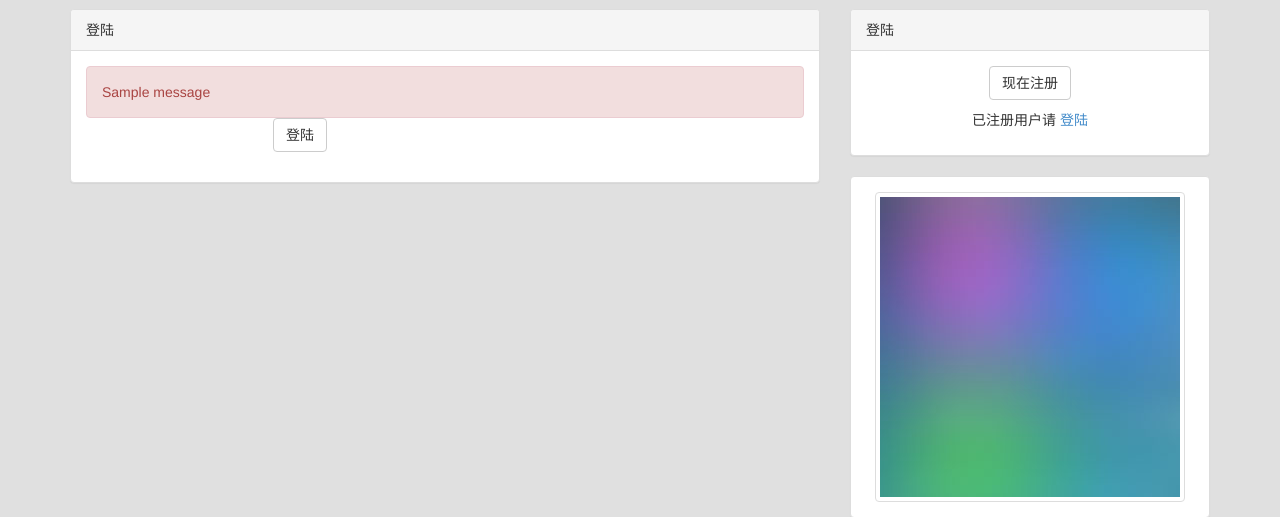
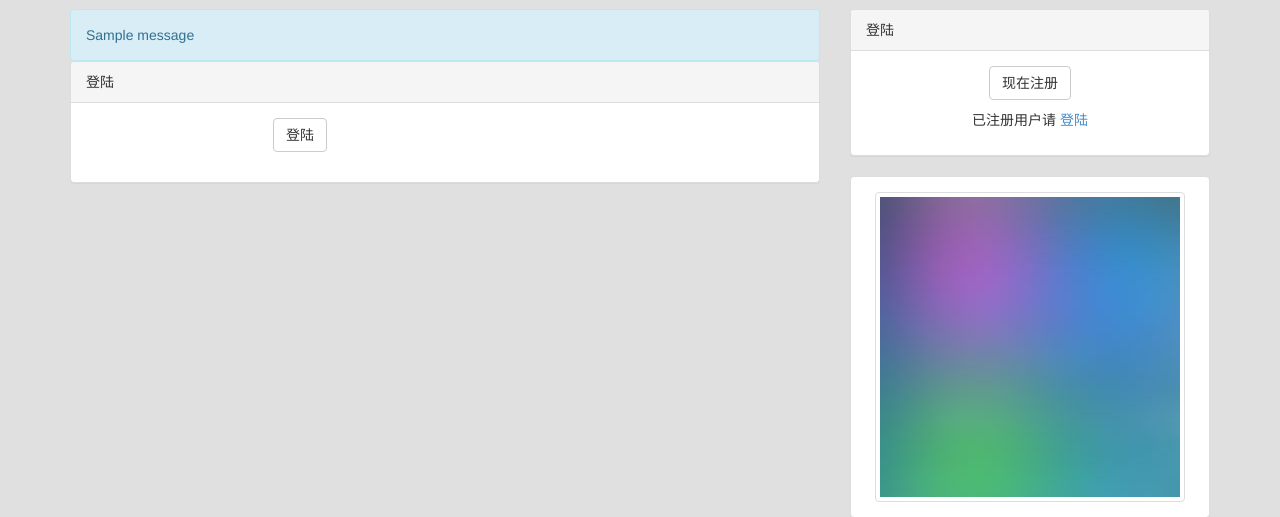
Before and after one commit to isaced/NSLoger, a Django app: template templates/people/login.html in a window 1280 px wide. Shown: the part 51-568 px from the top of the page. Run offline with Django 3.2, Linux system fonts and the light colour scheme; the template is opened without the code that fills it, so the values that code supplies are empty; tables that the repository leaves empty hold one stand-in row (values such as "Sample post"); one stand-in notice (Sample message) is shown; parts of the project's set-up code (start-up, migrations or seed data) failed here and were passed over.

Commit message:
修复全局Message

```diff
--- a/templates/base.html
+++ b/templates/base.html
@@ -65,9 +65,15 @@
 
       <!-- Begin page content -->
       <div class="container">
-
           <div class="row">
             <div class="col-xs-12 col-sm-7 col-md-8">
+
+              {% if messages %}
+                <div class="alert alert-info" style="margin-bottom: 0px;">
+                    {% for message in messages %}{{ message }}{% endfor %}
+                </div>
+              {% endif %}
+
               {% block content %}   {% endblock %}
               {% block reply %}   {% endblock %}
             </div>
--- a/templates/people/login.html
+++ b/templates/people/login.html
@@ -7,13 +7,6 @@
             <div class="panel panel-default">
               <div class="panel-heading">登陆</div>
               <div class="panel-body">
-
-                  {% if messages %}
-                    <div class="alert alert-danger" style="margin-bottom: 0px;">
-                        {% for message in messages %}{{ message }}{% endfor %}
-                    </div>
-                  {% endif %}
-
                     <form class="form-horizontal" action="{% url 'user:login' %}" method='POST'>
                       {% csrf_token %}
                     {% for field in form %}
--- a/templates/people/password.html
+++ b/templates/people/password.html
@@ -7,11 +7,6 @@
             <div class="panel panel-default">
               <div class="panel-heading">修改密码</div>
               <div class="panel-body">
-                  {% if messages %}
-                    <div class="alert alert-info" style="margin-bottom: 0px;">
-                        {% for message in messages %}{{ message }}{% endfor %}
-                    </div>
-                  {% endif %}
                   <form action="{% url 'user:password' %}" method='POST' class="form-horizontal">{% csrf_token %}
                   {% for field in form %}
                   <div class="form-group">
--- a/templates/people/settings.html
+++ b/templates/people/settings.html
@@ -7,11 +7,6 @@
             <div class="panel panel-default">
               <div class="panel-heading">个人设置</div>
                 <div class="panel-body">
-                  {% if messages %}
-                    <div class="alert alert-info" style="margin:10px">
-                        {% for message in messages %}{{ message }}{% endfor %}
-                    </div>
-                  {% endif %}
                   <form action="{% url 'user:settings' %}" method='POST' class="form-horizontal">{% csrf_token %}
                   {% for field in form %}
                   <div class="form-group">
```
